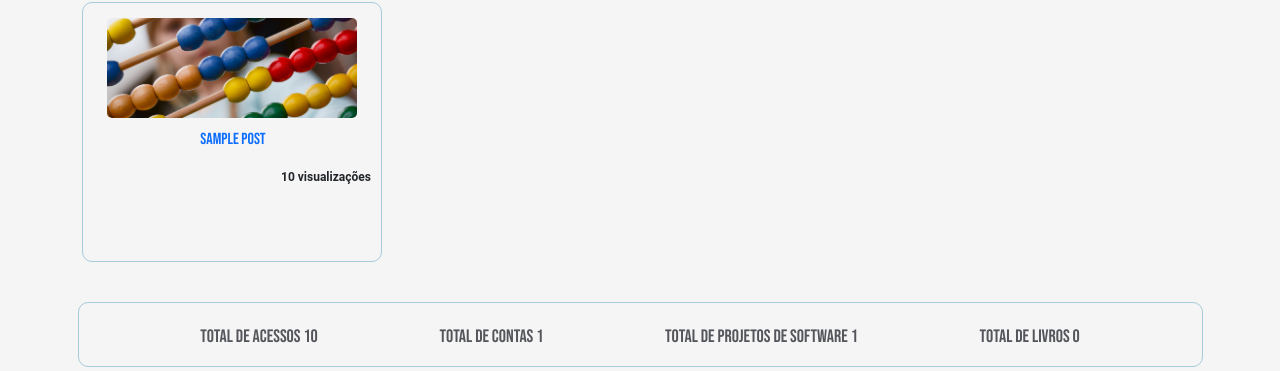
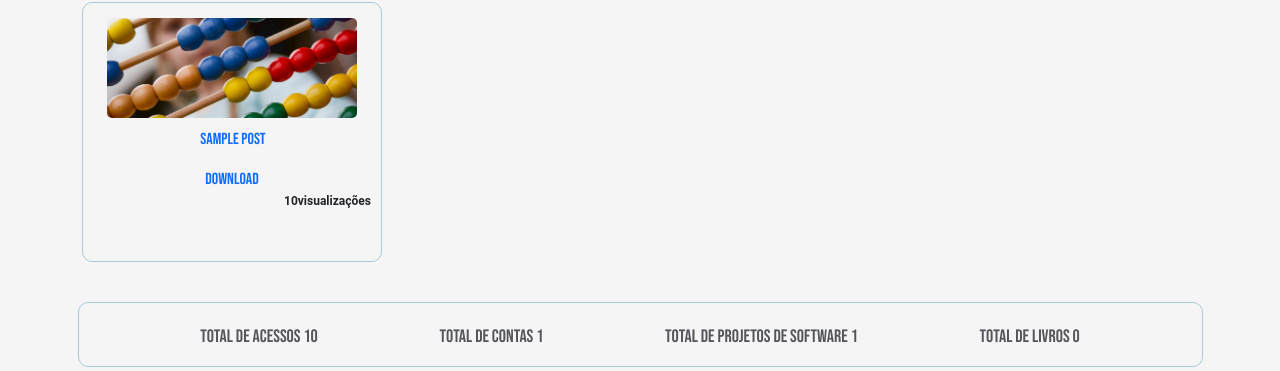
Before and after one commit to abraaodeveloper/portal-de-projetos-academicos, a Django app: page / in a window 1280 px wide. Shown: the part 793-1164 px from the top of the page. Run offline with Django 3.2, Linux system fonts and the light colour scheme; tables that the repository leaves empty hold one stand-in row (values such as "Sample post"); some libraries are stand-ins or nearby versions.

Commit message:
add link of file in posts

```diff
--- a/templates/includes/dashboardHome.html
+++ b/templates/includes/dashboardHome.html
@@ -15,8 +15,9 @@
 
                         <p>{{post.description}}</p>
                     </div>
+                    <a href="{{post.file_name.url}}">Download</a>
                     <div class="views">
-                        <p>{{post.views}} visualizações</p>
+                        <p>{{post.views}}visualizações</p>
                     </div>
                 </div>
             </div>
```
